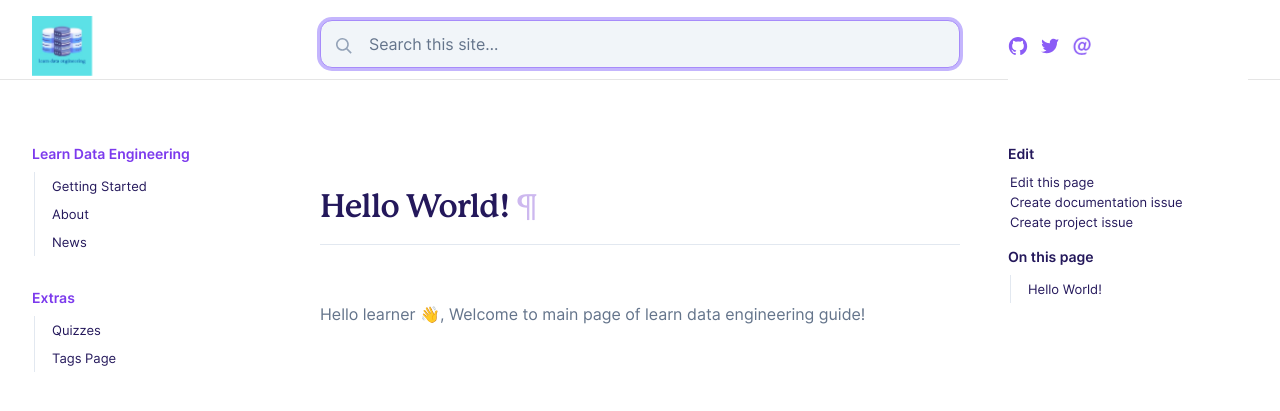
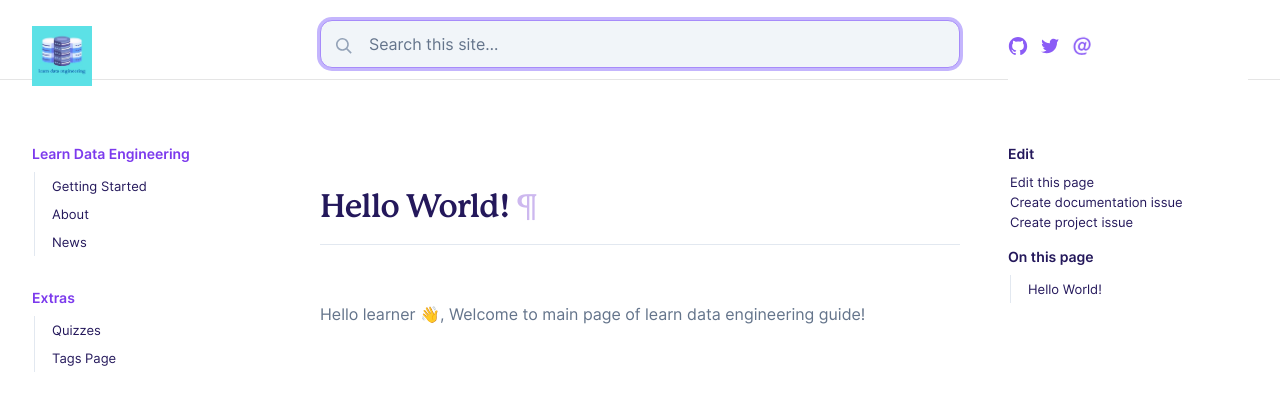
Before and after one commit to learndataengineering/learndataengineering.guide, a Jekyll site: the page built from pages/index.md, in a window 1280 px wide. Shown: the top 411 px of the page. Built offline with Jekyll 4.4.1, drawn with Linux system fonts in a browser that asks for light colours.

Commit message:
Change logo position

```diff
--- a/_includes/logo-menu.html
+++ b/_includes/logo-menu.html
@@ -1,5 +1,8 @@
             <nav aria-label="Logo menu" class="flex md:w-60 relative z-50">
                <a href="{{ site.baseurl }}/">
-                  <img src="../assets/img/learndataengineeringlogo-small.jpg" alt="learn data engineering logo" width="60" height="60">
+                  <img src="../assets/img/learndataengineeringlogo-small.jpg"
+                     alt="learn data engineering logo"
+                     width="60" height="60"
+                     style = "position:absolute; top:-20px;">
                </a>
             </nav>
```
